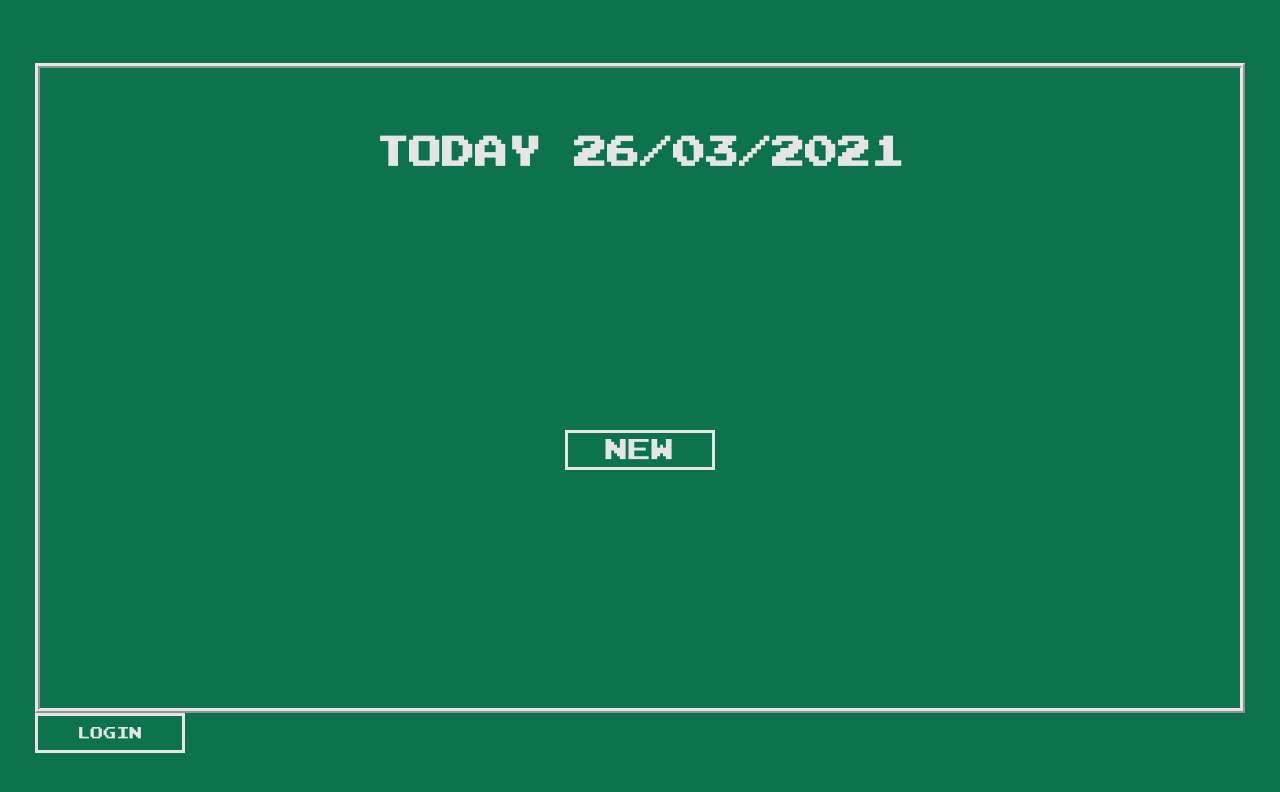
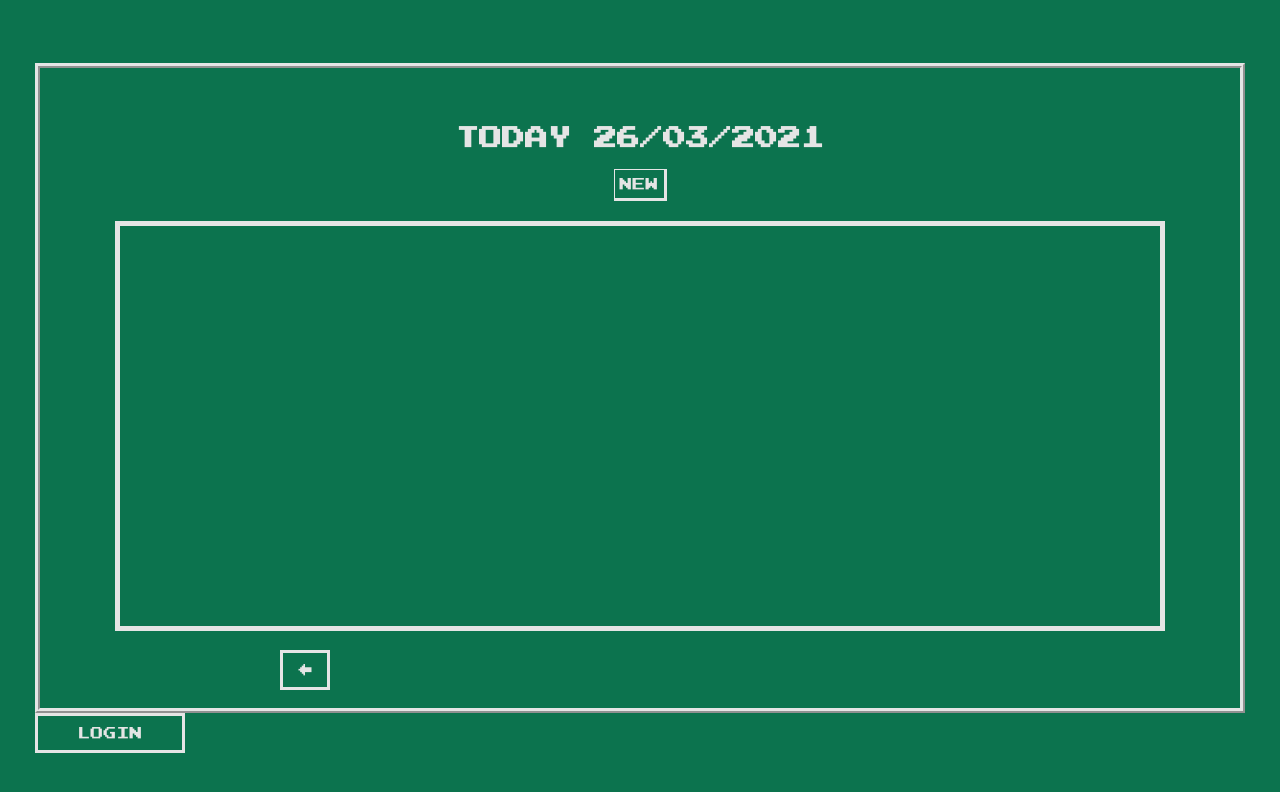
Before and after one commit to grantortino/job-hunter, a React (Create React App) app: page /today in a window 1280 px wide. Shown: the top 792 px of the page. Built offline with nearby package versions, Linux system fonts and the light colour scheme.

Commit message:
messing around

```diff
--- a/src/App.scss
+++ b/src/App.scss
@@ -498,11 +498,19 @@ p {
 
 // today-entries-container
 
+.today-overscroll-wrapper {
+  border: 5px solid $fontColor;
+  width: 130vh;
+  height: 50vh;
+  overflow: scroll;
+}
+
 .entry-card {
   display: flex;
-  flex-direction: column;
-  align-content: center;
-  justify-content: center;
+  flex-direction: row;
+  flex-wrap: wrap-reverse;
+  // align-content: flex-start;
+  justify-content: flex-start;
   min-width: 90vh;
   min-height: 55vh;
   align-items: center;
@@ -545,7 +553,7 @@ p {
       color: $bgColor;
     }
   }
-  .entry-checkbox {
+  .entry-checkbox-big {
     width: 7%;
   }
 }
@@ -557,3 +565,64 @@ p {
 }
 
 // ENTRY COMPONENT
+
+.entry-element-container {
+  border: 1px solid white;
+  display: flex;
+  flex-direction: column;
+  justify-content: space-around;
+  max-width: 40vh;
+  max-height: 60vh;
+  margin: 5px;
+  .entry-element-title{
+    text-align: left;
+    width: 30vh;
+    height: auto;
+    line-height: 20px;
+  }
+  .entry-element-content {
+    padding: 10px;
+    overflow: scroll;
+  }
+}
+
+.entry-checkbox-small {
+  width: 7%;
+}
+
+.entry-element-checkbox-title {
+  height: auto;
+  display: flex;
+  justify-content: center;
+  align-items: flex-start;
+  padding: 10px;
+  .entry-checkbox-small {
+    width: 10%;
+  }
+  h1 {
+    margin: 0 auto;
+  }
+}
+
+.entry-component-small-buttons {
+  display: flex;
+  margin: 10px 0px;
+}
+
+.shadow-small-entry-element-button {
+  outline: none;
+  background-color: $bgColor;
+  min-height: 4vh;
+  display: flex;
+  align-items: center;
+  border: 1px solid $fontColor;
+  border-bottom: 3px solid $fontColor;
+  border-right: 3px solid $fontColor;
+  padding: 5px;
+  &:hover {
+    border-bottom: 1px solid $fontColor;
+    border-right: 1px solid $fontColor;
+    background-color: #0d6343;
+  }
+
+}
--- a/src/components/Job.js
+++ b/src/components/Job.js
@@ -43,11 +43,17 @@ const Job = ({ job, onRemove }) => {
                 <div className="font-small" style={textAlign}>Front-End Web Developer</div>
                 <div className="font-small">{job.date === undefined ? <div className="medium bold">Date?</div> : convertDate(job.date)}</div>
                 <div className="small-buttons-container">
-                    <a rel="noreferrer" className="font-small pointer" href={job.jobLink} target="_blank" style={{ textDecoration: 'none'}}>LINK</a>
-                    <div className="font-small pointer" onClick={() => onRemove(job.id, job.companyName)}>REMOVE</div>
-                    <Link to={`/jobs/${job.id}`} style={{ textDecoration: 'none' }}>
+                    <div className="shadow-small-button">
+                        <a rel="noreferrer" className="font-small pointer" href={job.jobLink} target="_blank" style={{ textDecoration: 'none'}}>LINK</a>
+                    </div>
+                    <div className="shadow-small-button">
+                        <div className="font-small pointer" onClick={() => onRemove(job.id, job.companyName)}>REMOVE</div>
+                    </div>
+                    <div className="shadow-small-button">
+                        <Link to={`/jobs/${job.id}`} style={{ textDecoration: 'none' }}>
                         <div className="font-small pointer" >EDIT</div>
                     </Link>
+                    </div>
                 </div>
                 {/* <div className="font-medium pointer" onClick={() => console.log(objectName)}>ERASE</div> */}
             </div>
--- a/src/components/JobTrackerForm.js
+++ b/src/components/JobTrackerForm.js
@@ -147,15 +147,15 @@ import Modal from './Modal';
 
                     <div className="job-tracker-buttons-container">
 
+                        <Link to="/tracker" style={{ textDecoration: 'none' }}>
+                                <button className="back-buttons small">&larr;</button>
+                        </Link>
+
                         <input className="buttons small" type="submit" value="SAVE" />
                             {/* <h3 className="small">SAVE</h3> */}
 
                         <input className="buttons small" type="submit" value="DISCARD" />
                             {/* <h3 className="small">DISCARD</h3> */}
-
-                        <Link to="/tracker" style={{ textDecoration: 'none' }}>
-                            <button className="back-buttons small">&larr;</button>
-                        </Link>
 
                     </div>
 
--- a/src/components/JournalToday.js
+++ b/src/components/JournalToday.js
@@ -1,9 +1,10 @@
 import React, { useState } from 'react';
+import { Link } from 'react-router-dom';
 // components
 import Screen from './Screen';
 import NewJournalEntry from './NewJournalEntry';
 import EntryComponent from './EntryComponent';
-import ModalEditor from './ModalEditor';
+import ModalEntry from './ModalEntry';
 // store
 import jobstore from '../stores/JobStore';
 
@@ -52,6 +53,7 @@ const JournalToday = () => {
         setEditContent(entryContent);
     };
 
+
     const onCheckBox = () => {
         setCheckbox(!checkbox);
     };
@@ -64,39 +66,39 @@ const JournalToday = () => {
         <Screen>
             <div className="tracker-main-screen-containter">
 
-            <ModalEditor
-            value={editTitle}
-            name="Entry Title"
+            <ModalEntry
+            value1={editTitle}
+            value2={editContent}
+            setValue1={setEditTitle}
+            setValue2={setEditContent}
+            name="Visualize Modal"
             isModalVisible={isModalVisible}
-            // onSave={(obj) => {job.companyName = obj; jobstore.save(); setIsModalVisible("")}}
             onClose={() => setIsModalVisible("")}
             type="text"
-            />
-
-            <ModalEditor
-            value={editContent}
-            name="Entry Content"
-            isModalVisible={isModalVisible}
-            // onSave={(obj) => {job.companyName = obj; jobstore.save(); setIsModalVisible("")}}
-            onClose={() => setIsModalVisible("")}
-            type="text"
+            checkbox={checkbox}
             />
 
                 <div className="pages-header-huge">
-                    <h3 className="huge">TODAY {dateString}</h3>
+                    <h3 className="medium">TODAY {dateString}</h3>
                 </div>
-                <div className="entry-card">
+                {newButtonVisible && <button className="shadow-small-entry-element-button small" onClick={entryHandler}>NEW</button>}
 
-                    {newButtonVisible && <button className="buttons medium" onClick={entryHandler}>NEW</button>}
+                <div className="today-overscroll-wrapper">
+                {newEntry && <NewJournalEntry checkbox={checkbox} onCheckBox={onCheckBox} onEntryClose={onEntryClose} setEntryTitle={setEntryTitle} setEntryContent={setEntryContent} onEntrySave={onEntrySave} newEntry={newEntry} setNewEntry={setNewEntry} />}
+                    <div className="entry-card">
+                        {visibleEntries.map((entry) => (
+                            <EntryComponent entry={entry} entryTime={entry.time} setIsModalVisible={setIsModalVisible} onEntryEdit={onEntryEdit} entryTitle={entry.entryTitle} entryContent={entry.entryContent} key={entry.id} />
+                        ))}
 
-                    {newEntry && <NewJournalEntry checkbox={checkbox} onCheckBox={onCheckBox} onEntryClose={onEntryClose} setEntryTitle={setEntryTitle} setEntryContent={setEntryContent} onEntrySave={onEntrySave} newEntry={newEntry} setNewEntry={setNewEntry} />}
-
-                    {visibleEntries.map((entry) => (
-                        <EntryComponent entryTime={entry.time} setIsModalVisible={setIsModalVisible} onEntryEdit={onEntryEdit} entryTitle={entry.entryTitle} entryContent={entry.entryContent} key={entry.id} />
-                    ))}
-
+                    </div>
+                </div>
+                <div className="job-editor-buttons-container">
+                    <Link to="/journal">
+                        <button className="back-buttons small">&larr;</button>
+                    </Link>
                 </div>
             </div>
+
         </Screen>
     );
 };
--- a/src/components/ModalEditor.js
+++ b/src/components/ModalEditor.js
@@ -19,7 +19,7 @@ const ModalEditor = ({ value, name, isModalVisible, onSave, onClose, type }) =>
                 <h1 className="huge">ENTER NEW:</h1>
                 <h1 className="font-medium">{type === "date" ? convertDate(value) : value}</h1>
                 {/* <h1 className="font-medium">{value}</h1> */}
-                <input type={type} onChange={newValueHandler} />
+                <input type={type} onChange={newValueHandler} className="modal-editor-input font-small"/>
                 <button className="buttons small" onClick={() => onSave(newValue)}>ACCEPT</button>
                 <button className="buttons small" onClick={onClose}>CLOSE</button>
             </div>
--- /dev/null
+++ b/src/components/ModalEntry.js
@@ -0,0 +1,38 @@
+import React, { useState } from 'react';
+import checked from '../assets/job-hunter-characters/job-hunter-svg/check-box-checked.svg';
+import unchecked from '../assets/job-hunter-characters/job-hunter-svg/check-box-unchecked.svg';
+import jobstore from '../stores/JobStore';
+
+const ModalEntry = ({ value1, value2, setEditTitle, setEditContent, checkbox, name, isModalVisible, onSave, onClose, type }) => {
+
+    const [newValue1, setNewValue1] = useState();
+    const [newValue2, setNewValue2] = useState();
+
+
+    const newValue1Handler = (e) => {
+        setNewValue1(e.target.value);
+    };
+
+    const newValue2Handler = (e) => {
+        setNewValue2(e.target.value);
+    };
+
+    if (name === isModalVisible) {
+
+        return (
+            <div className="modal-container">
+                <h1 className="huge">EDIT ENTRY</h1>
+                <img src={checkbox ? checked : unchecked} alt="checkbox" />
+                <input className="font-small" type={type} placeholder={value1} onChange={newValue1Handler} />
+                <textarea className="font-small" placeholder={value2} onChange={newValue2Handler}></textarea>
+                <button className="buttons small">ACCEPT</button>
+                <button className="buttons small">{checked ? "UNCHECK" : "CHECK"}</button>
+                <button className="buttons small" onClick={onClose}>CLOSE</button>
+            </div>
+        );
+    } else {
+        return null;
+    }
+};
+
+export default ModalEntry;
```
Also changed, not shown: src/components/EntryComponent.js (+16 -5 lines), src/components/Yesterday.js (deleted).
